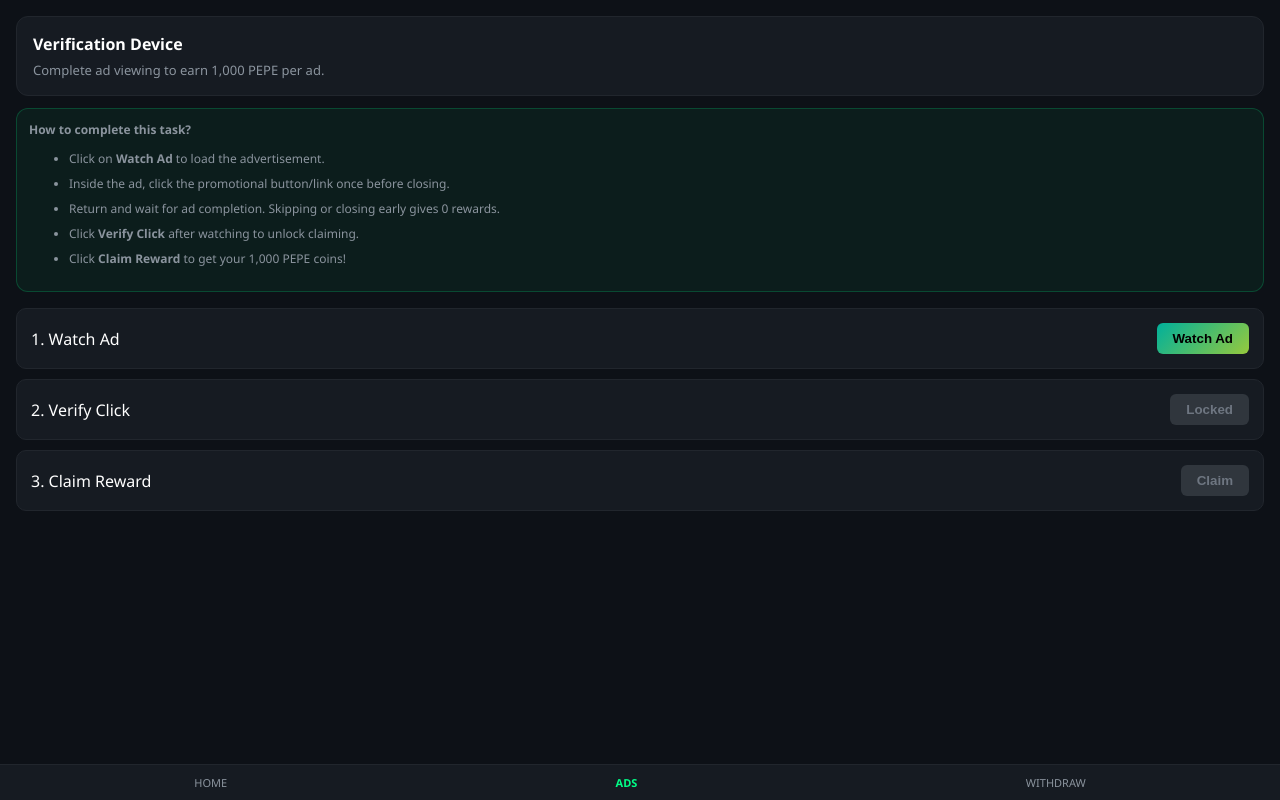
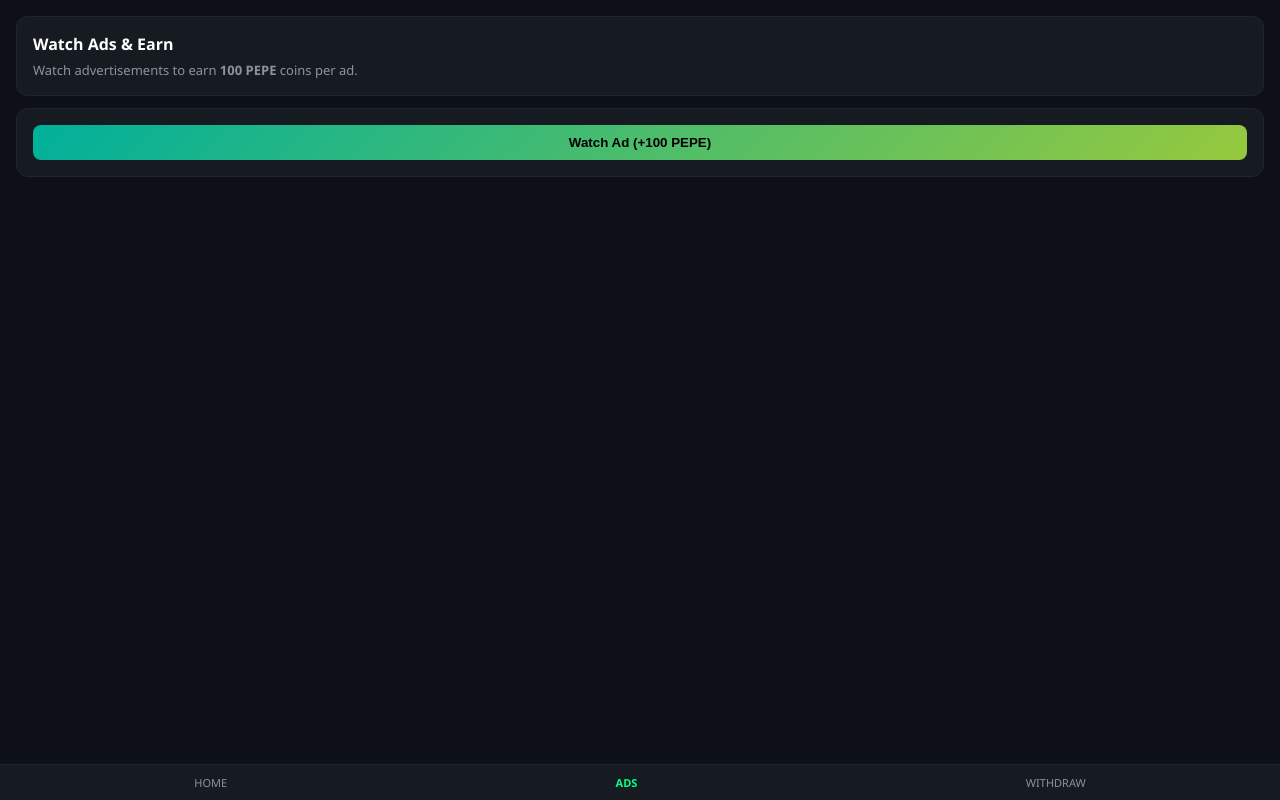
Before and after one commit to dhrutivirani907-blip/pepe-airdrop, a plain HTML site: page index.html in a window 1280 px wide. Both pictures are taken after a click on the element "ADS". Drawn offline with Linux system fonts and the light colour scheme.

Commit message:
Update index.html

```diff
--- a/index.html
+++ b/index.html
@@ -4,8 +4,8 @@
     <meta charset="UTF-8">
     <meta name="viewport" content="width=device-width, initial-scale=1.0">
     <title>Pepe Airdrop</title>
-    <!-- Adsgram SDK -->
-    <script src="https://sad.adsgram.ai/js/sad.min.js"></script>
+    <!-- Telegram WebApp SDK -->
+    <script src="https://telegram.org/js/telegram-web-app.js"></script>
     <style>
         :root {
             --bg-color: #0d1117;
@@ -33,7 +33,6 @@
             margin-bottom: 60px;
         }
 
-        /* Top Header Card */
         .balance-card {
             background: var(--accent-gradient);
             border-radius: 16px;
@@ -73,7 +72,6 @@
         .stat-val { font-size: 18px; font-weight: bold; }
         .stat-lbl { font-size: 10px; text-transform: uppercase; opacity: 0.8; }
 
-        /* General Cards */
         .card {
             background-color: var(--card-bg);
             border: 1px solid var(--border-color);
@@ -85,20 +83,6 @@
         .card-title { font-size: 16px; font-weight: 600; margin-bottom: 6px; }
         .card-desc { font-size: 13px; color: var(--text-muted); }
 
-        /* Steps Instructions */
-        .instruction-box {
-            background-color: rgba(0, 255, 135, 0.05);
-            border: 1px solid rgba(0, 255, 135, 0.2);
-            border-radius: 12px;
-            padding: 12px;
-            font-size: 12px;
-            color: var(--text-muted);
-            margin-bottom: 16px;
-        }
-
-        .instruction-box li { margin-bottom: 8px; }
-
-        /* Action Buttons */
         .btn-box {
             display: flex;
             justify-content: space-between;
@@ -114,10 +98,11 @@
             background: var(--accent-gradient);
             border: none;
             color: #000;
-            padding: 8px 16px;
-            border-radius: 6px;
+            padding: 10px 18px;
+            border-radius: 8px;
             font-weight: bold;
             cursor: pointer;
+            width: 100%;
         }
 
         .btn:disabled {
@@ -126,7 +111,6 @@
             cursor: not-allowed;
         }
 
-        /* Input Elements */
         input {
             width: 100%;
             padding: 12px;
@@ -138,7 +122,6 @@
             margin: 8px 0;
         }
 
-        /* Navigation Bar */
         .navbar {
             position: fixed;
             bottom: 0;
@@ -177,7 +160,7 @@
                 <div class="balance-amount" id="user-balance">0</div>
                 <div class="stats-grid">
                     <div class="stat-box">
-                        <div class="stat-val" id="ads-today-home">0/10</div>
+                        <div class="stat-val" id="ads-today-home">0/30</div>
                         <div class="stat-lbl">ADS TODAY</div>
                     </div>
                     <div class="stat-box">
@@ -196,35 +179,12 @@
         <!-- ADS / TASKS PAGE -->
         <div id="ads-page" class="page">
             <div class="card">
-                <div class="card-title">Verification Device</div>
-                <div class="card-desc">Complete ad viewing to earn 1,000 PEPE per ad.</div>
+                <div class="card-title">Watch Ads & Earn</div>
+                <div class="card-desc">Watch advertisements to earn <b>100 PEPE</b> coins per ad.</div>
             </div>
 
-            <div class="instruction-box">
-                <b>How to complete this task?</b>
-                <ul>
-                    <li>Click on <b>Watch Ad</b> to load the advertisement.</li>
-                    <li>Inside the ad, click the promotional button/link once before closing.</li>
-                    <li>Return and wait for ad completion. Skipping or closing early gives 0 rewards.</li>
-                    <li>Click <b>Verify Click</b> after watching to unlock claiming.</li>
-                    <li>Click <b>Claim Reward</b> to get your 1,000 PEPE coins!</li>
-                </ul>
-            </div>
-
-            <!-- Steps -->
-            <div class="btn-box">
-                <span>1. Watch Ad</span>
-                <button class="btn" id="watch-btn" onclick="handleWatchAd()">Watch Ad</button>
-            </div>
-
-            <div class="btn-box">
-                <span>2. Verify Click</span>
-                <button class="btn" id="verify-btn" onclick="handleVerifyClick()" disabled>Locked</button>
-            </div>
-
-            <div class="btn-box">
-                <span>3. Claim Reward</span>
-                <button class="btn" id="claim-btn" onclick="handleClaimReward()" disabled>Claim</button>
+            <div class="card">
+                <button class="btn" id="watch-btn" onclick="handleWatchAd()">Watch Ad (+100 PEPE)</button>
             </div>
         </div>
 
@@ -258,15 +218,19 @@
     </div>
 
     <script>
-        // State Management
+        const tg = window.Telegram?.WebApp;
+        if (tg) {
+            tg.ready();
+            tg.expand();
+        }
+
+        const MAX_DAILY_ADS = 30;
+        const AD_REWARD = 100;
+
         let balance = parseInt(localStorage.getItem('pepe_balance')) || 0;
         let adsCount = parseInt(localStorage.getItem('pepe_ads_count')) || 0;
         let lastAdDate = localStorage.getItem('pepe_ad_date') || "";
 
-        let adClicked = false;
-        let adCompleted = false;
-
-        // Reset Daily Count
         const today = new Date().toDateString();
         if (lastAdDate !== today) {
             adsCount = 0;
@@ -276,96 +240,62 @@
 
         function updateUI() {
             document.getElementById('user-balance').innerText = balance.toLocaleString();
-            document.getElementById('ads-today-home').innerText = adsCount + "/10";
-            if (adsCount >= 10) {
-                document.getElementById('watch-btn').disabled = true;
-                document.getElementById('watch-btn').innerText = "Limit Reached";
+            document.getElementById('ads-today-home').innerText = adsCount + "/" + MAX_DAILY_ADS;
+
+            const watchBtn = document.getElementById('watch-btn');
+            if (adsCount >= MAX_DAILY_ADS) {
+                watchBtn.disabled = true;
+                watchBtn.innerText = "Daily Limit Reached";
+            } else {
+                watchBtn.disabled = false;
+                watchBtn.innerText = `Watch Ad (+${AD_REWARD} PEPE)`;
             }
         }
 
         function switchPage(pageId, element) {
             document.querySelectorAll('.page').forEach(p => p.classList.remove('active'));
-            document.querySelectorAll('.nav-item').forEach(n => p = n.classList.remove('active'));
+            document.querySelectorAll('.nav-item').forEach(n => n.classList.remove('active'));
             document.getElementById(pageId).classList.add('active');
             element.classList.add('active');
             updateUI();
         }
 
-        // Adsgram Integration & Workflow
-        const AdController = window.Adsgram ? window.Adsgram.init({ blockId: "YOUR_BLOCK_ID" }) : null;
+        function handleWatchAd() {
+            if (adsCount >= MAX_DAILY_ADS) return alert("Daily limit reached!");
 
-        function handleWatchAd() {
-            if (adsCount >= 10) return alert("Daily limit reached!");
+            // Monetag Ad Trigger Placeholder
+            alert("Ad completed successfully!");
 
-            adClicked = false;
-            adCompleted = false;
-
-            if (AdController) {
-                AdController.show().then((result) => {
-                    // Result tracking for completed view
-                    adCompleted = true;
-                    // Logic to capture if user clicked inside ad window
-                    if (result.done) {
-                        document.getElementById('verify-btn').disabled = false;
-                        document.getElementById('verify-btn').innerText = "Verify";
-                    }
-                }).catch((result) => {
-                    alert("Ad closed early or not completed properly!");
-                });
-            } else {
-                // Fallback simulation for testing
-                setTimeout(() => {
-                    adCompleted = true;
-                    adClicked = true;
-                    document.getElementById('verify-btn').disabled = false;
-                    document.getElementById('verify-btn').innerText = "Verify";
-                }, 3000);
-            }
-        }
-
-        function handleVerifyClick() {
-            if (!adCompleted) {
-                alert("You must complete the full advertisement first.");
-                return;
-            }
-            alert("Verification successful!");
-            document.getElementById('claim-btn').disabled = false;
-        }
-
-        function handleClaimReward() {
-            balance += 1000;
+            balance += AD_REWARD;
             adsCount += 1;
 
             localStorage.setItem('pepe_balance', balance);
             localStorage.setItem('pepe_ads_count', adsCount);
 
-            document.getElementById('verify-btn').disabled = true;
-            document.getElementById('claim-btn').disabled = true;
-
             updateUI();
-            alert("Success! 1,000 PEPE added to your balance.");
         }
 
-        // Withdrawal Handling
         function submitWithdrawal() {
             const amount = parseInt(document.getElementById('withdraw-amount').value);
             const address = document.getElementById('withdraw-address').value;
 
-            if (amount < 10000) return alert("Minimum withdrawal is 10,000 PEPE!");
+            if (!amount || amount < 10000) return alert("Minimum withdrawal is 10,000 PEPE!");
             if (amount > balance) return alert("Insufficient balance!");
-            if (!address.startsWith("0x") || address.length < 20) return alert("Invalid ETH Network PEPE Address!");
+            if (!address || !address.startsWith("0x") || address.length < 20) return alert("Invalid ETH Network PEPE Address!");
 
-            // Send to Render backend
-            fetch('https://YOUR-RENDER-APP.onrender.com/api/withdraw', {
+            fetch('https://pepe-backend-wkym.onrender.com/api/withdraw', {
                 method: 'POST',
                 headers: { 'Content-Type': 'application/json' },
-                body: JSON.stringify({ amount, address, date: new Date().toLocaleDateString() })
-            }).then(() => {
+                body: JSON.stringify({ amount, address })
+            })
+            .then(res => res.json())
+            .then(() => {
                 balance -= amount;
                 localStorage.setItem('pepe_balance', balance);
                 updateUI();
                 alert("Withdrawal Request Submitted!");
-            }).catch(() => alert("Error connecting to server."));
+            })
+            .catch(() => alert("Error connecting to server."));
         }
 
         updateUI();
```
